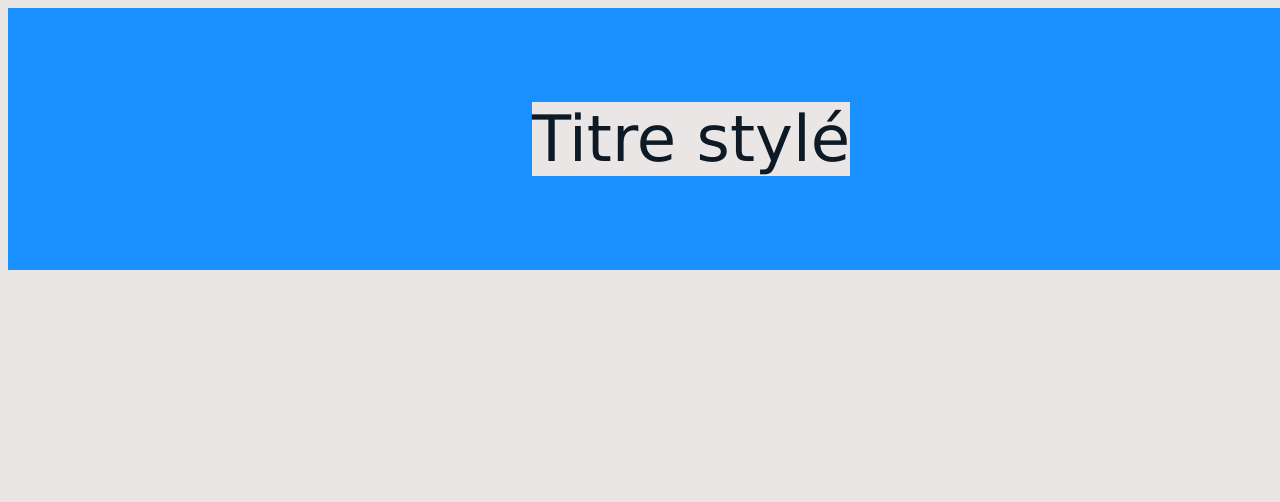
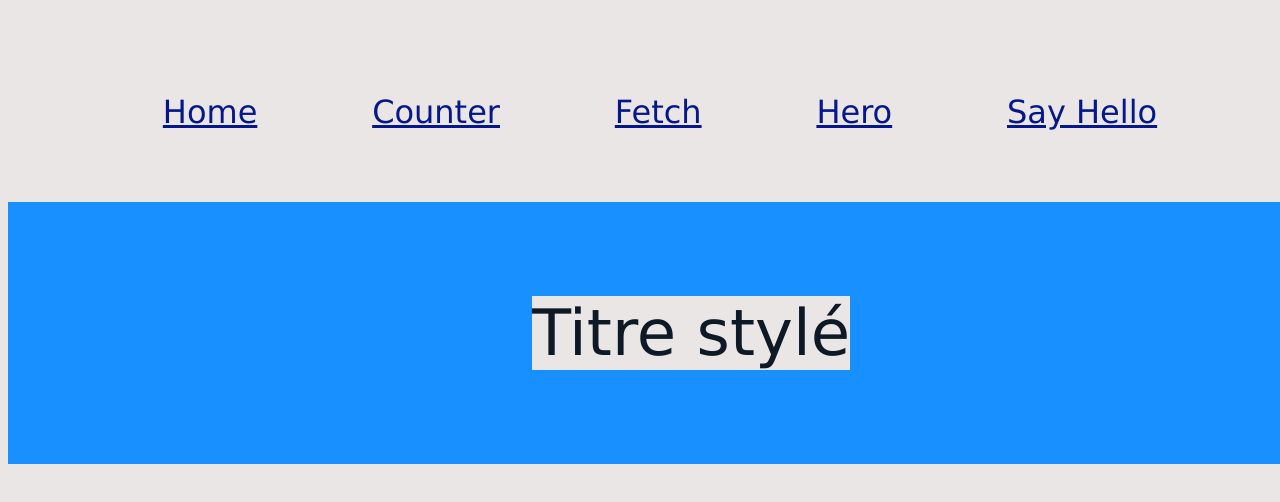
Before and after one commit to VinchC/big_solo_project, a React (Vite) app: page / in a window 1280 px wide. Shown: the top 502 px of the page. Built offline with nearby package versions, Linux system fonts and the light colour scheme.

Commit message:
component basic Navbar created and added on every page and fetch page with its component created

```diff
--- a/src/components/App/main.tsx
+++ b/src/components/App/main.tsx
@@ -2,9 +2,11 @@ import React from "react";
 import ReactDOM from "react-dom/client";
 import App from "./App.tsx";
 import "../../Scss.jsx";
+import Navbar from "../Navbar/NavbarComponent.tsx";
 
 ReactDOM.createRoot(document.getElementById("root")!).render(
   <React.StrictMode>
+    <Navbar />
     <App />
   </React.StrictMode>
 );
--- a/src/components/Counter/counter.tsx
+++ b/src/components/Counter/counter.tsx
@@ -2,9 +2,11 @@ import React from "react";
 import ReactDOM from "react-dom/client";
 import Counter from "./CounterComponent.tsx";
 import "../../Scss.jsx";
+import Navbar from "../Navbar/NavbarComponent.tsx";
 
 ReactDOM.createRoot(document.getElementById("counter")!).render(
   <React.StrictMode>
+    <Navbar />
     <Counter />
   </React.StrictMode>
 );
--- a/src/components/Hello/hello.tsx
+++ b/src/components/Hello/hello.tsx
@@ -1,9 +1,11 @@
 import React from "react";
 import ReactDOM from "react-dom/client";
 import SayHello from "./SayHello.tsx";
+import Navbar from "../Navbar/NavbarComponent.tsx";
 
 ReactDOM.createRoot(document.getElementById("hello")!).render(
   <React.StrictMode>
+    <Navbar />
     <SayHello />
   </React.StrictMode>
 );
--- a/src/components/Hero/HeroComponent.tsx
+++ b/src/components/Hero/HeroComponent.tsx
@@ -9,6 +9,10 @@ function CreateHero() {
   // if (isNaN(username) || isNaN(level) || isNaN(weapon)) {
   //   console.log("Flemmard!");
   // }
+
+  // Hero.prototype.attack = () => {
+  //   return `Hello I'm ${username} and I hit you!`;
+  // };
 
   const hero = new Hero(username, level, weapon);
 
--- /dev/null
+++ b/src/components/Navbar/NavbarComponent.tsx
@@ -0,0 +1,29 @@
+/* eslint-disable @typescript-eslint/no-unused-vars */
+
+function Navbar() {
+  return (
+    <>
+      <nav>
+        <ul>
+          <li>
+            <a href="/">Home</a>
+          </li>
+          <li>
+            <a href="/counter">Counter</a>
+          </li>
+          <li>
+            <a href="/fetch">Fetch</a>
+          </li>
+          <li>
+            <a href="/hero">Hero</a>
+          </li>
+          <li>
+            <a href="/sayHello">Say Hello</a>
+          </li>
+        </ul>
+      </nav>
+    </>
+  );
+}
+
+export default Navbar;
--- a/src/entities/Hero.tsx
+++ b/src/entities/Hero.tsx
@@ -8,9 +8,9 @@ class Hero extends Character {
     super(username, level);
     this.weapon = weapon;
   }
-  attack() {
+  attack = () => {
     return `Hello I'm ${this.username} and I hit you!`;
-  }
+  };
 }
 
 export default Hero;
--- a/src/style.scss
+++ b/src/style.scss
@@ -10,6 +10,17 @@ $gap-basic: 1rem;
   color: $primary-color;
   font-size: $text-font-size;
   font-family: $font-stack;
+}
+
+nav ul {
+  display: flex;
+  justify-content: space-evenly;
+  list-style: none;
+}
+
+nav ul li a {
+  color: $secondary-color;
+  font-size: calc($text-font-size / 2);
 }
 
 .counter {
```
Also changed, not shown: fetch.html (added, +13 -0 lines), src/components/Fetch/FetchComponent.tsx (added, +19 -0 lines), src/components/Fetch/fetch.tsx (added, +12 -0 lines).
